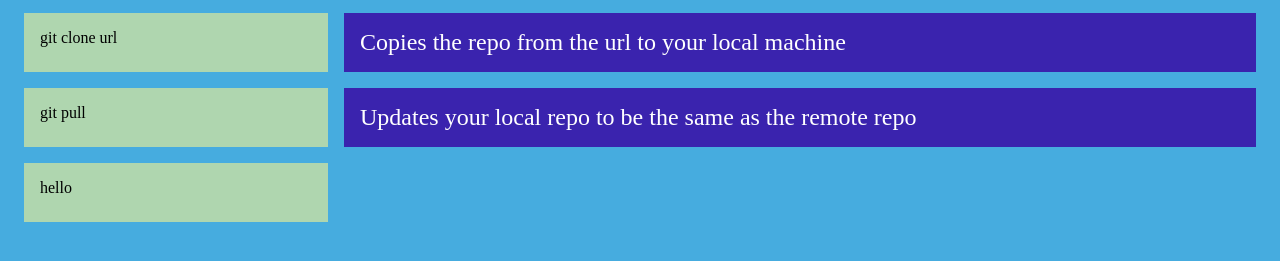
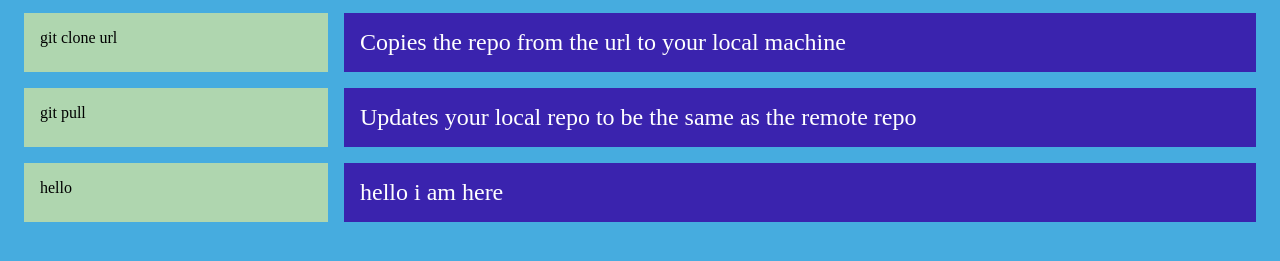
Before and after one commit to bushra-rauf/version-control, a plain HTML site: page index.html in a window 1280 px wide. Shown: the part 163-424 px from the top of the page. Drawn offline with Linux system fonts and the light colour scheme.

Commit message:
added one more div

```diff
--- a/index.html
+++ b/index.html
@@ -21,6 +21,8 @@
         <div class="git-commands__effect">Updates your local repo to be the same as the remote repo</div>
 
         <div class="git-commands__command">hello</div>
+        <div class="git-commands__effect">hello i am here</div>
+
 
     </main>
 </body>
```
